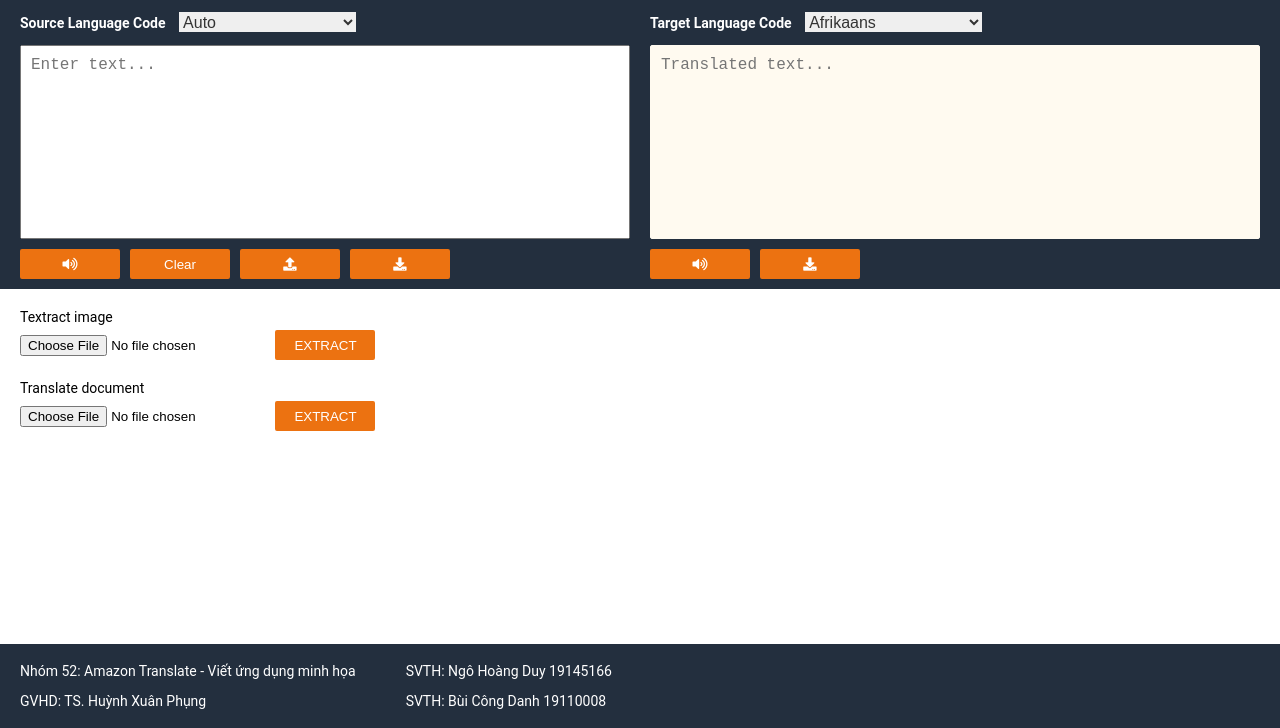
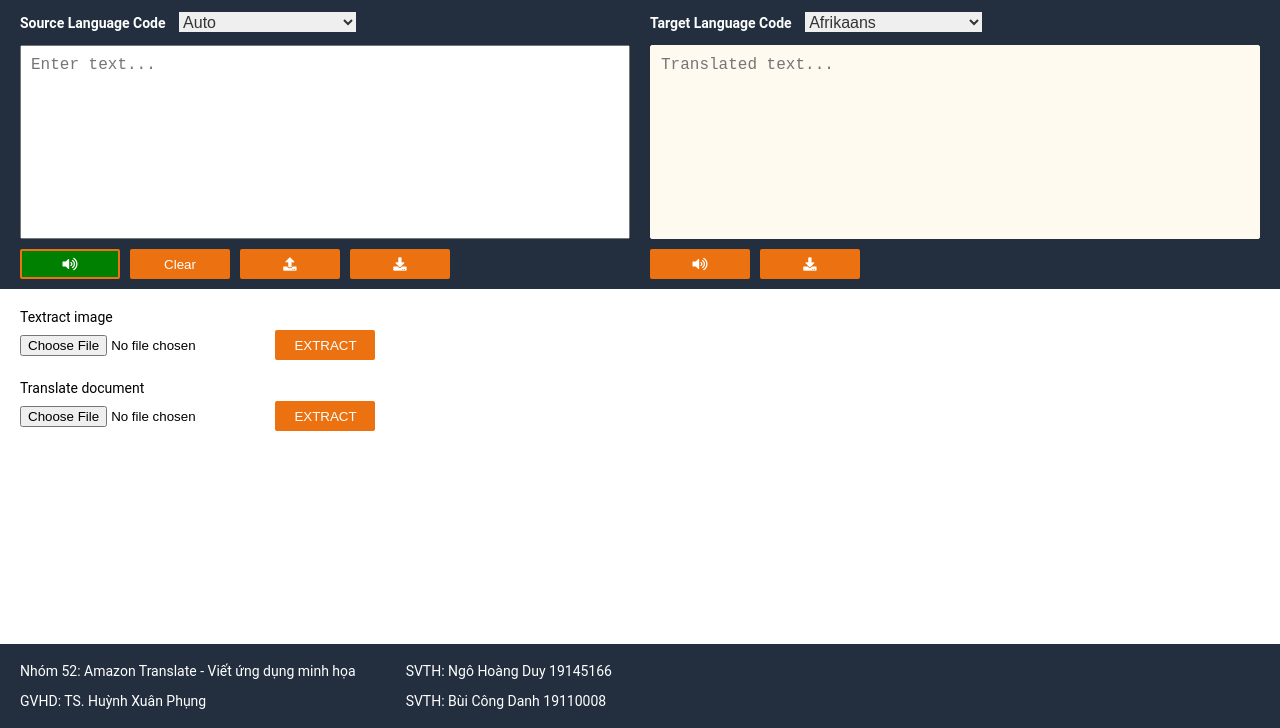
Before and after one commit to congdanh0101/final-aws-translate, a website with bundled scripts: page src/template/index.html in a window 1280 px wide. In both pictures the pointer is over the button 70 px from the left and 336 px from the top of the page. Shown: the part 72-800 px from the top of the page. Built offline with nearby package versions, Linux system fonts and the light colour scheme.

Commit message:
Update style.css

```diff
--- a/src/template/style.css
+++ b/src/template/style.css
@@ -179,3 +179,7 @@ textarea:disabled {
     border-radius: 2px;
 
 }
+.btn:hover {
+    cursor: pointer;
+    background-color: green;
+}
```
